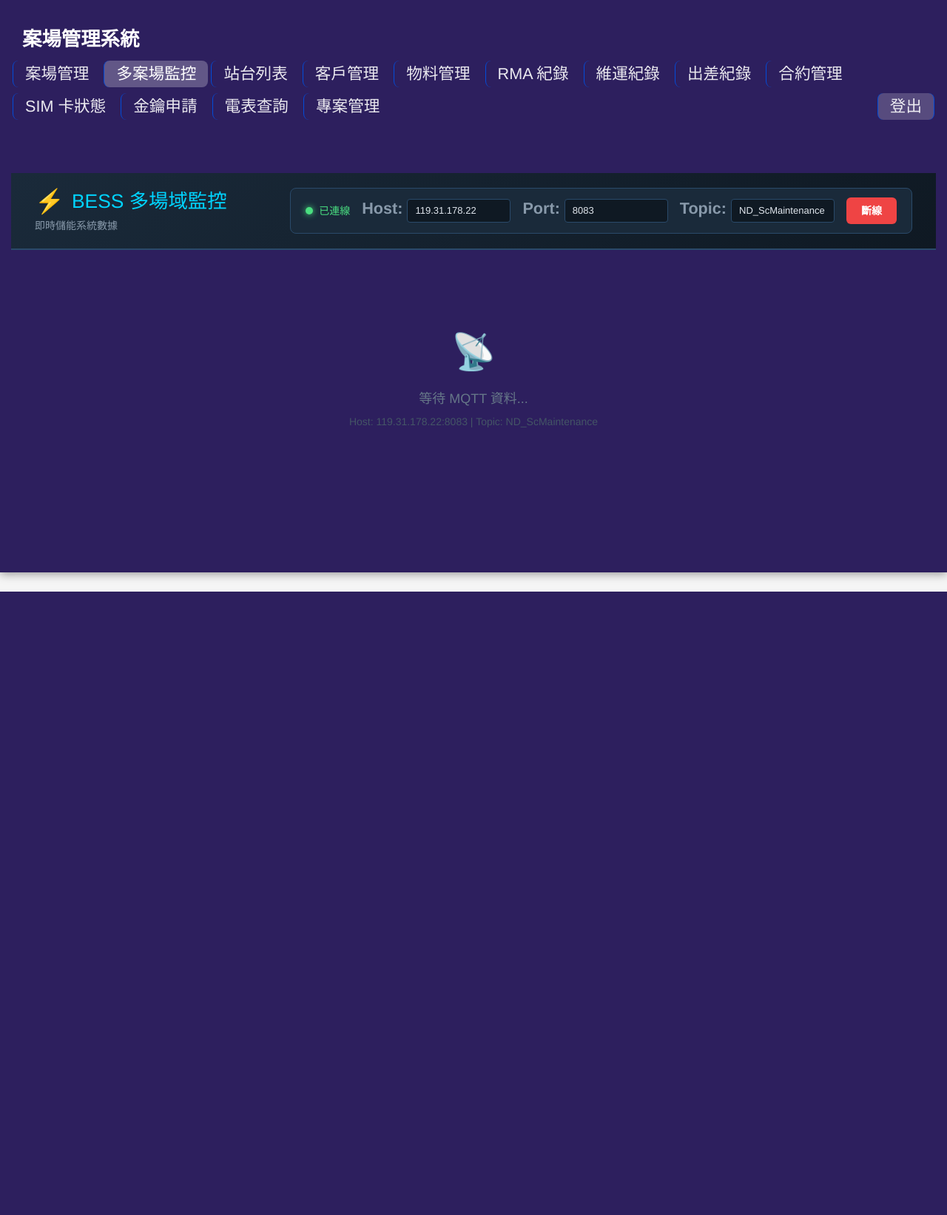
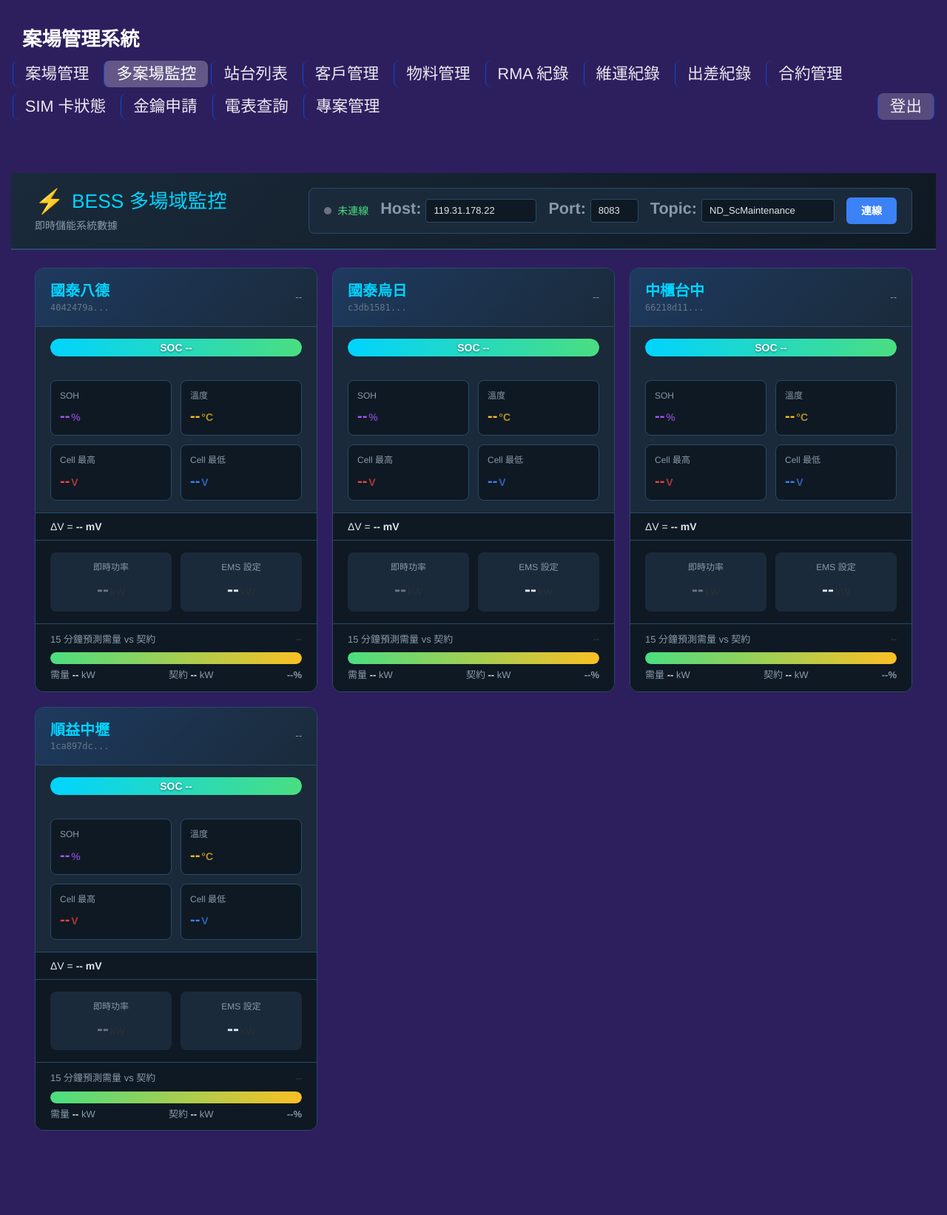
Before and after one commit to grace2402/teaasia, a Flask app: page /multi_site_monitoring in a window 1280 px wide. Shown: the whole page at 74% size. Before the commit the page ends 800 px from the top, so only its background shows below. Run offline with Flask 3, Linux system fonts and the light colour scheme; the visitor is signed in with stand-in values (Sample User, id 1); data that the repository does not hold is empty; parts of the project's set-up code (start-up, migrations or seed data) failed here and were passed over; some libraries are stand-ins or nearby versions.

Commit message:
Add site monitoring UI with MQTT integration, route alias, and rebuild helper

```diff
--- a/app/main/views.py
+++ b/app/main/views.py
@@ -401,6 +401,12 @@ def site_management(spot_id):
                                project_code_filter=project_code_filter,
                                client_id=client_id,
                                all_clients=all_clients)
+
+# ========== Site Monitoring (alias) ==========
+@main.route('/site_monitoring')
+def site_monitoring():
+    from flask import redirect
+    return redirect(url_for('main.multi_site_monitoring'))
 
 # ========== Multi Site Monitoring ==========
 @main.route('/multi_site_monitoring')
--- a/app/templates/monitoring_system.html
+++ b/app/templates/monitoring_system.html
@@ -53,17 +53,25 @@
             color: #4ade80;
         }
 
-        .connection-dot {
+        /* ── 連線狀態燈號 ── */
+        .status-dot {
             width: 10px;
             height: 10px;
             border-radius: 50%;
+            background: #6b7280;
+            flex-shrink: 0;
+        }
+        .status-dot.connected {
             background: #4ade80;
             box-shadow: 0 0 8px #4ade80;
+            animation: pulse 2s infinite;
         }
-
-        .connection-dot.disconnected {
+        .status-dot.error {
             background: #ef4444;
             box-shadow: 0 0 8px #ef4444;
+        }
+        @keyframes pulse {
+            0%,100%{opacity:1} 50%{opacity:.4}
         }
 
         .connection-field {
@@ -86,6 +94,18 @@
             font-size: 13px;
             width: 140px;
         }
+
+        .btn-connect {
+            background: #3b82f6;
+            color: white;
+            border: none;
+            padding: 8px 20px;
+            border-radius: 6px;
+            font-size: 14px;
+            cursor: pointer;
+            font-weight: 600;
+        }
+        .btn-connect:hover { opacity: .85; }
 
         .btn-disconnect {
             background: #ef4444;
@@ -347,6 +367,232 @@
             padding: 8px 20px;
             font-size: 14px;
         }
+
+        /* ===== JS 動態卡片樣式 ===== */
+
+        .site-card {
+            background: #1a2a3a;
+            border-radius: 12px;
+            border: 1px solid #2a4a6a;
+            overflow: hidden;
+            transition: transform 0.2s, box-shadow 0.2s;
+        }
+
+        .site-card:hover {
+            transform: translateY(-2px);
+            box-shadow: 0 8px 24px rgba(0, 212, 255, 0.15);
+        }
+
+        /* Header */
+        .site-header {
+            background: linear-gradient(135deg, #1e3a5f, #1a2a3a);
+            padding: 16px 20px;
+            display: flex;
+            justify-content: space-between;
+            align-items: center;
+            border-bottom: 1px solid #2a4a6a;
+        }
+
+        .site-name {
+            font-size: 20px;
+            font-weight: 700;
+            color: #00d4ff;
+        }
+
+        .site-uuid {
+            font-size: 12px;
+            color: #667788;
+            font-family: monospace;
+        }
+
+        .site-time {
+            font-size: 13px;
+            color: #8899aa;
+        }
+
+        /* SOC */
+        .soc-wrap { padding: 16px 20px; }
+
+        .soc-track {
+            background: #2a3a4a;
+            height: 24px;
+            border-radius: 12px;
+            overflow: hidden;
+            position: relative;
+        }
+
+        .soc-fill {
+            height: 100%;
+            background: linear-gradient(90deg, #00d4ff, #4ade80);
+            border-radius: 12px;
+            transition: width 0.5s ease;
+        }
+
+        .soc-label {
+            position: absolute;
+            top: 50%; left: 50%;
+            transform: translate(-50%, -50%);
+            font-size: 14px;
+            font-weight: 700;
+            color: white;
+            text-shadow: 0 1px 3px rgba(0,0,0,0.5);
+        }
+
+        .soc-label.dark {
+            background: linear-gradient(90deg, #ef4444, #f59e0b);
+        }
+
+        /* Metrics */
+        .metrics {
+            display: grid;
+            grid-template-columns: repeat(2, 1fr);
+            gap: 12px;
+            padding: 16px 20px;
+        }
+
+        .metric {
+            background: #0f1923;
+            padding: 12px;
+            border-radius: 8px;
+            border: 1px solid #2a4a6a;
+        }
+
+        .m-label {
+            font-size: 12px;
+            color: #8899aa;
+            margin-bottom: 4px;
+        }
+
+        .m-value {
+            font-size: 20px;
+            font-weight: 700;
+        }
+
+        .metric.purple .m-value { color: #a855f7; }
+        .metric.yellow .m-value { color: #fbbf24; }
+        .metric.red .m-value   { color: #ef4444; }
+        .metric.blue .m-value  { color: #3b82f6; }
+
+        .m-unit { font-size: 14px; opacity: 0.7; margin-left: 2px; }
+
+        /* Delta V */
+        .delta-row {
+            padding: 8px 20px;
+            background: #0f1923;
+            border-top: 1px solid #2a4a6a;
+            font-size: 14px;
+            color: #e0e6ed;
+        }
+
+        /* Power */
+        .power-row {
+            display: grid;
+            grid-template-columns: 1fr 1fr;
+            gap: 12px;
+            padding: 16px 20px;
+            background: #0f1923;
+            border-top: 1px solid #2a4a6a;
+        }
+
+        .power-card {
+            background: #1a2a3a;
+            padding: 12px;
+            border-radius: 8px;
+            text-align: center;
+        }
+
+        .p-label {
+            font-size: 12px;
+            color: #8899aa;
+            margin-bottom: 4px;
+        }
+
+        .p-value {
+            font-size: 24px;
+            font-weight: 700;
+        }
+
+        .p-value.idle        { color: #6b7280; }
+        .p-value.discharging { color: #4ade80; }
+        .p-value.charging    { color: #3b82f6; }
+
+        .p-unit { font-size: 14px; opacity: 0.7; margin-left: 2px; }
+
+        .badge {
+            display: inline-block;
+            padding: 2px 8px;
+            border-radius: 4px;
+            font-size: 11px;
+            font-weight: 600;
+            margin-left: 6px;
+        }
+
+        .badge.dis { background: #4ade80; color: #0f1923; }
+        .badge.chg { background: #3b82f6; color: white; }
+
+        .ems-val { font-size: 24px; font-weight: 700; color: #e0e6ed; }
+
+        /* Forecast */
+        .forecast-wrap { padding: 12px 20px; background: #0f1923; border-top: 1px solid #2a4a6a; }
+
+        .forecast-header {
+            display: flex;
+            justify-content: space-between;
+            align-items: center;
+            margin-bottom: 8px;
+        }
+
+        .forecast-title { font-size: 13px; color: #8899aa; }
+
+        .forecast-status { font-size: 12px; font-weight: 600; }
+        .forecast-status.alert { color: #ef4444; }
+        .forecast-status.warn  { color: #f59e0b; }
+
+        .forecast-track {
+            background: #2a3a4a;
+            height: 16px;
+            border-radius: 8px;
+            overflow: hidden;
+            position: relative;
+        }
+
+        .forecast-fill {
+            height: 100%;
+            background: linear-gradient(90deg, #4ade80, #fbbf24);
+            border-radius: 8px;
+            transition: width 0.5s ease;
+        }
+
+        .forecast-fill.alert { background: linear-gradient(90deg, #ef4444, #f59e0b); }
+        .forecast-fill.warn  { background: linear-gradient(90deg, #fbbf24, #f59e0b); }
+
+        .forecast-contract-line {
+            position: absolute;
+            top: 0; bottom: 0;
+            width: 2px;
+            background: #ef4444;
+        }
+
+        .forecast-nums {
+            display: flex;
+            justify-content: space-between;
+            margin-top: 6px;
+            font-size: 13px;
+            color: #8899aa;
+        }
+
+        .f-val { color: #e0e6ed; font-weight: 600; }
+        .f-pct { font-weight: 700; }
+        .f-pct.alert { color: #ef4444; }
+        .f-pct.warn  { color: #f59e0b; }
+
+        /* Flash animation */
+        @keyframes flashAnim {
+            0%   { background: rgba(0,212,255,0.3); }
+            100% { background: transparent; }
+        }
+
+        .flash { animation: flashAnim 0.6s ease-out; }
     </style>
 {% endblock %}
 
@@ -364,142 +610,47 @@
 
         <div class="connection-bar">
             <div class="connection-status">
-                <div class="connection-dot" id="connection-dot"></div>
-                <span id="connection-text">已連線</span>
+                <div class="status-dot" id="status-dot"></div>
+                <span id="conn-label">未連線</span>
             </div>
             <div class="connection-field">
                 <label>Host:</label>
-                <input type="text" id="mqtt-host" value="119.31.178.22" readonly>
+                <input type="text" id="cfg-host" value="119.31.178.22" style="width:150px">
             </div>
             <div class="connection-field">
                 <label>Port:</label>
-                <input type="text" id="mqtt-port" value="8083" readonly>
+                <input type="text" id="cfg-port" value="8083" style="width:65px">
             </div>
             <div class="connection-field">
                 <label>Topic:</label>
-                <input type="text" id="mqtt-topic" value="ND_ScMaintenance" readonly>
+                <input type="text" id="cfg-topic" value="ND_ScMaintenance" style="width:180px">
             </div>
-            <button class="btn-disconnect" id="btn-disconnect">斷線</button>
+            <button class="btn-connect" id="btn-connect">連線</button>
+            <button class="btn-disconnect" id="btn-disconnect" style="display:none">斷線</button>
         </div>
     </div>
 
-    <!-- 監控卡片網格 -->
-    <div class="monitoring-grid" id="monitor-grid">
-        {% for item in items %}
-        <div class="monitor-card" data-id="{{ item.id }}">
-            <!-- 卡片標題 -->
-            <div class="card-header">
-                <div>
-                    <div class="card-title">{{ item.name }}</div>
-                    <div class="card-id">{{ item.site_id }}</div>
-                </div>
-                <div class="card-timestamp">{{ item.updated_at }}</div>
-            </div>
-
-            <!-- SOC 條 -->
-            <div class="soc-section">
-                <div class="soc-bar-container">
-                    <div class="soc-bar {% if item.soc < 20 %}low{% endif %}" style="width: {{ item.soc }}%">
-                    </div>
-                    <div class="soc-text">SOC {{ "%.1f"|format(item.soc) }}%</div>
-                </div>
-            </div>
-
-            <!-- 指標網格 -->
-            <div class="metrics-grid">
-                <div class="metric-item">
-                    <div class="metric-label">SOH</div>
-                    <div class="metric-value purple">{{ "%.1f"|format(item.soh) }}%</div>
-                </div>
-                <div class="metric-item">
-                    <div class="metric-label">溫度</div>
-                    <div class="metric-value yellow">{{ "%.1f"|format(item.temperature) }}°C</div>
-                </div>
-                <div class="metric-item">
-                    <div class="metric-label">Cell 最高</div>
-                    <div class="metric-value red">{{ "%.4f"|format(item.cell_max) }}V</div>
-                </div>
-                <div class="metric-item">
-                    <div class="metric-label">Cell 最低</div>
-                    <div class="metric-value blue">{{ "%.4f"|format(item.cell_min) }}V</div>
-                </div>
-            </div>
-
-            <!-- Delta V -->
-            <div class="delta-v-section">
-                ΔV = {{ "%.3f"|format(item.delta_v) }} V
-            </div>
-
-            <!-- 功率區 -->
-            <div class="power-section">
-                <div class="power-item">
-                    <div class="power-label">即時功率</div>
-                    <div class="power-value {% if item.power > 0 %}cyan{% else %}green{% endif %}">
-                        {{ "%.1f"|format(item.power) }} kW
-                    </div>
-                    {% if item.power > 0 %}
-                    <span class="power-tag charging">充電</span>
-                    {% elif item.power < 0 %}
-                    <span class="power-tag discharging">放電</span>
-                    {% else %}
-                    <span class="power-tag idle">待機</span>
-                    {% endif %}
-                </div>
-                <div class="power-item">
-                    <div class="power-label">EMS 設定</div>
-                    <div class="power-value" style="color: #6b7280;">
-                        {{ "%.1f"|format(item.ems_setting) }} kW
-                    </div>
-                </div>
-            </div>
-
-            <!-- 預測區 -->
-            <div class="prediction-section">
-                <div class="prediction-title">15 分鐘預測需量 vs 契約</div>
-                <div class="prediction-row">
-                    <div class="prediction-item">
-                        <div class="label">需量</div>
-                        <div class="value">{{ "%.1f"|format(item.predicted_demand) }} kW</div>
-                    </div>
-                    <div class="prediction-item">
-                        <div class="label">契約</div>
-                        <div class="value">{{ "%.1f"|format(item.contract_capacity) }} kW</div>
-                    </div>
-                    <div class="prediction-item">
-                        <div class="label">使用率</div>
-                        <div class="value">{{ "%.1f"|format(item.usage_rate) }}%</div>
-                    </div>
-                </div>
-            </div>
-        </div>
-        {% endfor %}
-
-        <!-- 如果沒有資料，顯示空狀態 -->
-        {% if not items %}
-        <div style="grid-column: 1 / -1; text-align: center; padding: 80px 20px; color: #667788;">
-            <div style="font-size: 48px; margin-bottom: 16px;">📡</div>
-            <div style="font-size: 18px;">等待 MQTT 資料...</div>
-            <div style="font-size: 14px; margin-top: 8px; color: #445566;">
-                Host: 119.31.178.22:8083 | Topic: ND_ScMaintenance
-            </div>
-        </div>
-        {% endif %}
-    </div>
+    <!-- 監控卡片網格 (JS 動態生成) -->
+    <div class="monitoring-grid" id="sites-grid"></div>
 </div>
 
-<!-- MQTT WebSocket 連線 (未來實作) -->
+<!-- MQTT: library + modules (load order matters) -->
+<script src="https://unpkg.com/mqtt@5/dist/mqtt.min.js"></script>
+<script src="{{ url_for('static', filename='js/monitoring-config.js') }}"></script>
+<script src="{{ url_for('static', filename='js/monitoring-dom.js') }}"></script>
+<script src="{{ url_for('static', filename='js/monitoring-forecast-ui.js') }}"></script>
+<script src="{{ url_for('static', filename='js/monitoring-forecast.js') }}"></script>
+<script src="{{ url_for('static', filename='js/monitoring-card.js') }}"></script>
+<script src="{{ url_for('static', filename='js/monitoring-update.js') }}"></script>
+<script src="{{ url_for('static', filename='js/monitoring-broadcast.js') }}"></script>
+<script src="{{ url_for('static', filename='js/monitoring-conn-ui.js') }}"></script>
+<script src="{{ url_for('static', filename='js/monitoring-mqtt.js') }}"></script>
+<script src="{{ url_for('static', filename='js/monitoring-parser.js') }}"></script>
 <script>
-// TODO: 未來接入 MQTT over WebSocket
-// const ws = new WebSocket('ws://119.31.178.22:8083');
-// ws.onmessage = function(event) {
-//     const data = JSON.parse(event.data);
-//     updateDashboard(data);
-// };
-
-// 模擬資料更新 (測試用)
-function updateDashboard(data) {
-    // 根據 data 更新對應的卡片
-    console.log('Received MQTT data:', data);
-}
+    document.addEventListener('DOMContentLoaded', function() {
+        if (typeof window.initCards === 'function') {
+            initCards();
+        }
+    });
 </script>
 {% endblock %}
--- a/static/js/monitoring-mqtt.js
+++ b/static/js/monitoring-mqtt.js
@@ -1,44 +1,100 @@
-// ===== BESS Monitoring: MQTT Connection Handler =====
-var mqttClient = null;
+/**
+ * monitoring-mqtt.js — MQTT WebSocket 連線管理
+ *
+ * 職責：
+ *  - 建立 / 關閉 MQTT over WebSocket 連線
+ *  - 訂閱 topic
+ *  - 收到訊息後呼叫 window.onMqttMessage(rawJson)
+ *
+ * 依賴：mqtt.js CDN (global `mqtt` namespace)
+ *        monitoring-conn-ui.js (setConnected, setError — global functions)
+ */
 
-btnConn.addEventListener('click', function() {
-  var host  = document.getElementById('cfg-host').value.trim();
-  var port  = parseInt(document.getElementById('cfg-port').value.trim());
-  var topic = document.getElementById('cfg-topic').value.trim();
+(function () {
+  'use strict';
 
-  if (mqttClient) { mqttClient.end(true); }
-  connLabel.textContent = '連線中...';
-  dot.className = 'status-dot';
+  var client = null;
 
-  mqttClient = mqtt.connect({ host: host, port: port, protocol: 'ws', path: '/mqtt' });
+  // ── DOM refs ──────────────────────────────────────────────
+  var $host  = document.getElementById('cfg-host');
+  var $port  = document.getElementById('cfg-port');
+  var $topic = document.getElementById('cfg-topic');
 
-  mqttClient.on('connect', function() {
-    setConnected(true);
-    if (topic) { mqttClient.subscribe(topic, function(err) { if (err) setError('Subscribe 失敗'); }); }
-  });
+  // ── 連線 ──────────────────────────────────────────────────
+  function connect() {
+    var host  = ($host && $host.value)   || '119.31.178.22';
+    var port  = parseInt(($port && $port.value) || '8083', 10);
+    var topic = ($topic && $topic.value) || 'ND_ScMaintenance';
 
-  mqttClient.on('message', function(t, msg) {
+    // 先斷舊連線
+    if (client) { client.end(true); client = null; }
+
+    setConnected(null);          // reset UI (from conn-ui.js)
+    var labelEl = document.getElementById('conn-label');
+    if (labelEl) labelEl.textContent = '連線中...';
+
     try {
-      var json    = JSON.parse(msg.toString());
-      var arr     = json.data || [];
-      var grouped = {};
-      arr.forEach(function(item) {
-        if (!grouped[item.deviceUuid]) grouped[item.deviceUuid] = [];
-        grouped[item.deviceUuid].push(item);
+      client = mqtt.connect({
+        host: host,
+        port: port,
+        protocol: 'ws',
+        path: '/mqtt'
       });
-      Object.keys(grouped).forEach(function(uuid) {
-        var cardId = SITE_MAP[uuid];
-        if (cardId) updateSite(cardId, grouped[uuid]);
+    } catch (e) {
+      setError('建立連線失敗: ' + e.message);
+      return;
+    }
+
+    client.on('connect', function () {
+      setConnected(true);
+      console.log('[MQTT] Connected, subscribing to:', topic);
+      client.subscribe(topic, function (err) {
+        if (err) {
+          setError('Subscribe 失敗: ' + err.message);
+        } else {
+          console.log('[MQTT] Subscribed:', topic);
+        }
       });
-      broadcastSiteStates();
-    } catch(e) { console.error('JSON parse error', e); }
-  });
+    });
 
-  mqttClient.on('error', function(err) { setError(err.message); });
-  mqttClient.on('close', function() { if (mqttClient) setConnected(false); });
-});
+    client.on('message', function (_topic, message) {
+      var raw = message.toString();
+      if (typeof window.onMqttMessage === 'function') {
+        try {
+          window.onMqttMessage(raw);
+        } catch (e) {
+          console.error('[MQTT] onMqttMessage error:', e);
+        }
+      } else {
+        console.log('[MQTT] No handler registered. Raw:', raw.substring(0, 200));
+      }
+    });
 
-btnDisc.addEventListener('click', function() {
-  if (mqttClient) { mqttClient.end(); mqttClient = null; }
-  setConnected(false);
-});
+    client.on('error', function (err) {
+      console.error('[MQTT] Error:', err.message);
+      setError(err.message);
+    });
+
+    client.on('close', function () {
+      console.log('[MQTT] Connection closed');
+      setConnected(false);
+    });
+  }
+
+  // ── 斷線 ──────────────────────────────────────────────────
+  function disconnect() {
+    if (client) {
+      client.end(true);
+      client = null;
+    }
+    setConnected(false);
+  }
+
+  // ── 對外 API ──────────────────────────────────────────────
+  window.MonitoringMQTT = {
+    connect:    connect,
+    disconnect: disconnect,
+    getClient:  function () { return client; }
+  };
+
+})();
```
Also changed, not shown: static/js/monitoring-parser.js (added, +77 -0 lines), 1 other file.
